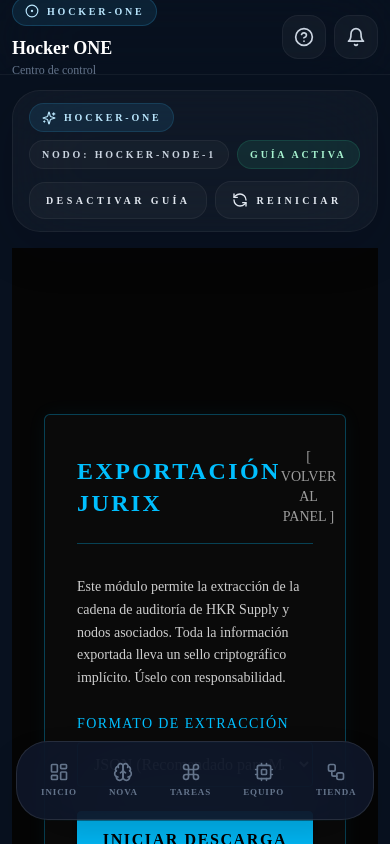
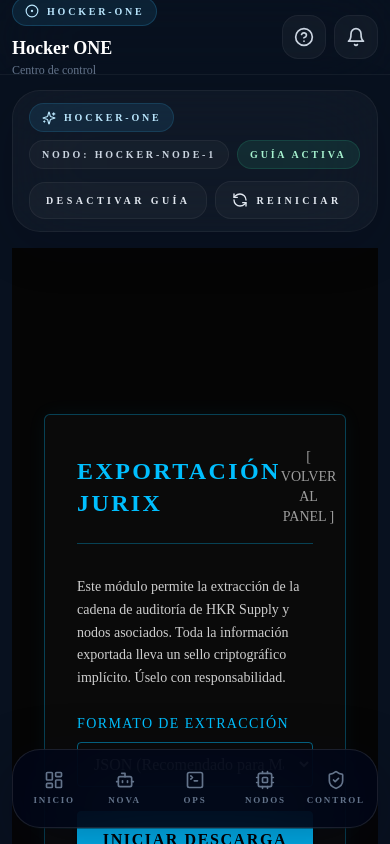
Before and after one commit to HockerAGI/hocker.one, a Next.js app: page /admin/jurix/export in a window 390 px wide. Shown: the top 844 px of the page. Built offline with nearby package versions, Linux system fonts and the light colour scheme; no server answers.

Commit message:
Actualizar BottomDock.tsx

```diff
--- a/src/components/BottomDock.tsx
+++ b/src/components/BottomDock.tsx
@@ -2,42 +2,54 @@
 
 import Link from "next/link";
 import { usePathname } from "next/navigation";
-import { Brain, Command, Cpu, LayoutDashboard, Workflow } from "lucide-react";
+import {
+  Bot,
+  Cpu,
+  LayoutDashboard,
+  ShieldCheck,
+  TerminalSquare,
+} from "lucide-react";
+import { cn } from "@/lib/cn";
 
 const ITEMS = [
   { href: "/dashboard", label: "Inicio", icon: LayoutDashboard },
-  { href: "/chat", label: "NOVA", icon: Brain, accent: true },
-  { href: "/commands", label: "Tareas", icon: Command },
-  { href: "/nodes", label: "Equipo", icon: Cpu },
-  { href: "/supply", label: "Tienda", icon: Workflow },
+  { href: "/chat", label: "NOVA", icon: Bot },
+  { href: "/commands", label: "Ops", icon: TerminalSquare },
+  { href: "/nodes", label: "Nodos", icon: Cpu },
+  { href: "/governance", label: "Control", icon: ShieldCheck },
 ];
 
 export default function BottomDock() {
   const pathname = usePathname() || "/";
 
   return (
-    <div className="fixed inset-x-0 bottom-0 z-[100] px-4 pb-6 lg:hidden">
-      <div className="flex items-center justify-around rounded-[32px] border border-white/10 bg-slate-900/90 p-2 shadow-2xl backdrop-blur-2xl">
+    <div className="fixed inset-x-0 bottom-0 z-[100] px-3 pb-4 pb-safe lg:hidden">
+      <div className="mx-auto max-w-xl rounded-[28px] border border-white/10 bg-slate-950/90 p-2 shadow-[0_20px_60px_rgba(2,6,23,0.35)] backdrop-blur-2xl">
+        <div className="grid grid-cols-5 gap-1">
           {ITEMS.map((item) => {
             const Icon = item.icon;
-          const active = pathname.startsWith(item.href);
+            const active = pathname === item.href || pathname.startsWith(`${item.href}/`);
+
             return (
               <Link
                 key={item.href}
                 href={item.href}
-              className={[
-                "flex flex-col items-center gap-1 rounded-2xl px-4 py-3 transition-all",
+                className={cn(
+                  "flex flex-col items-center gap-1 rounded-[20px] px-2 py-3 transition-all",
                   active
-                  ? "bg-sky-500/20 text-sky-400 shadow-inner shadow-white/5"
-                  : "text-slate-500 hover:text-slate-200"
-              ].join(" ")}
+                    ? "bg-sky-400/10 text-sky-200"
+                    : "text-slate-500 hover:bg-white/[0.04] hover:text-slate-200",
+                )}
               >
                 <Icon className="h-5 w-5" />
-              <span className="text-[9px] font-black uppercase tracking-widest">{item.label}</span>
+                <span className="text-[9px] font-black uppercase tracking-[0.2em]">
+                  {item.label}
+                </span>
               </Link>
             );
           })}
         </div>
       </div>
+    </div>
   );
 }
```
Lines whose indentation alone changed are shown as unchanged.
